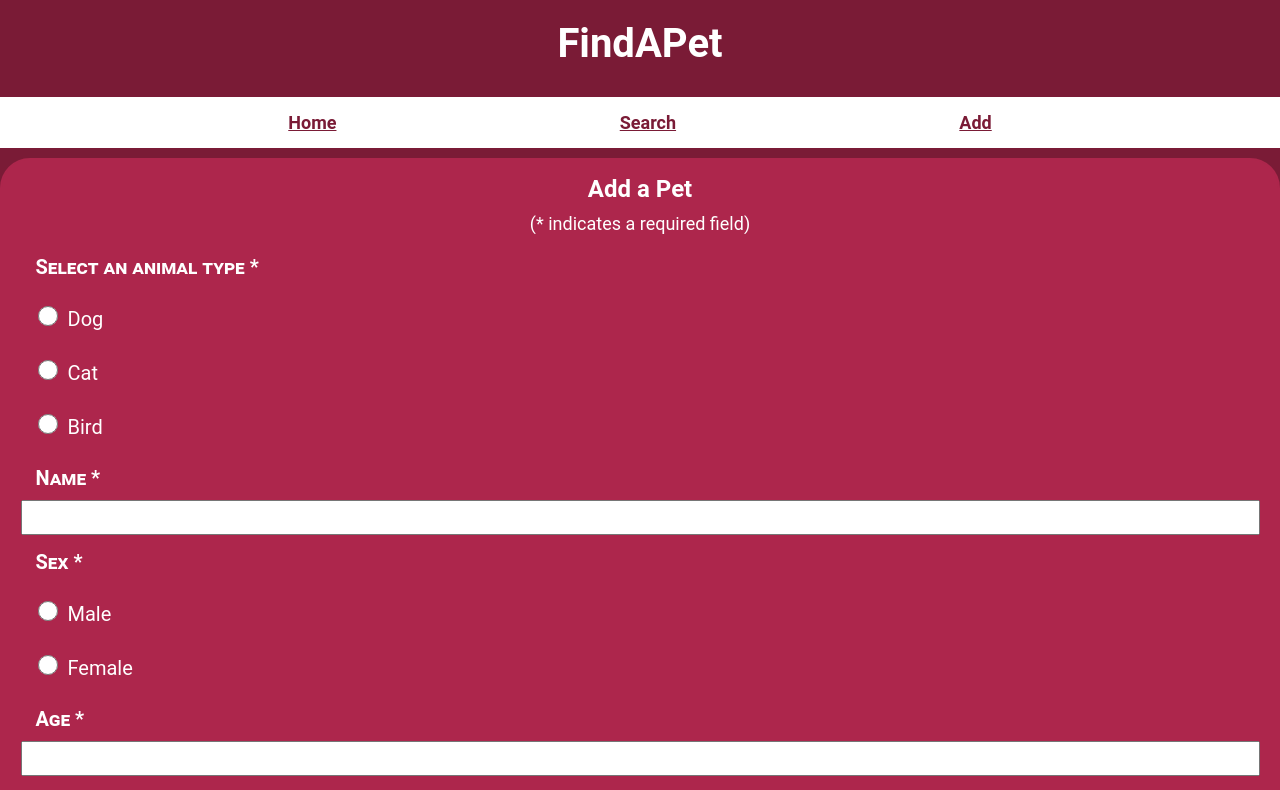
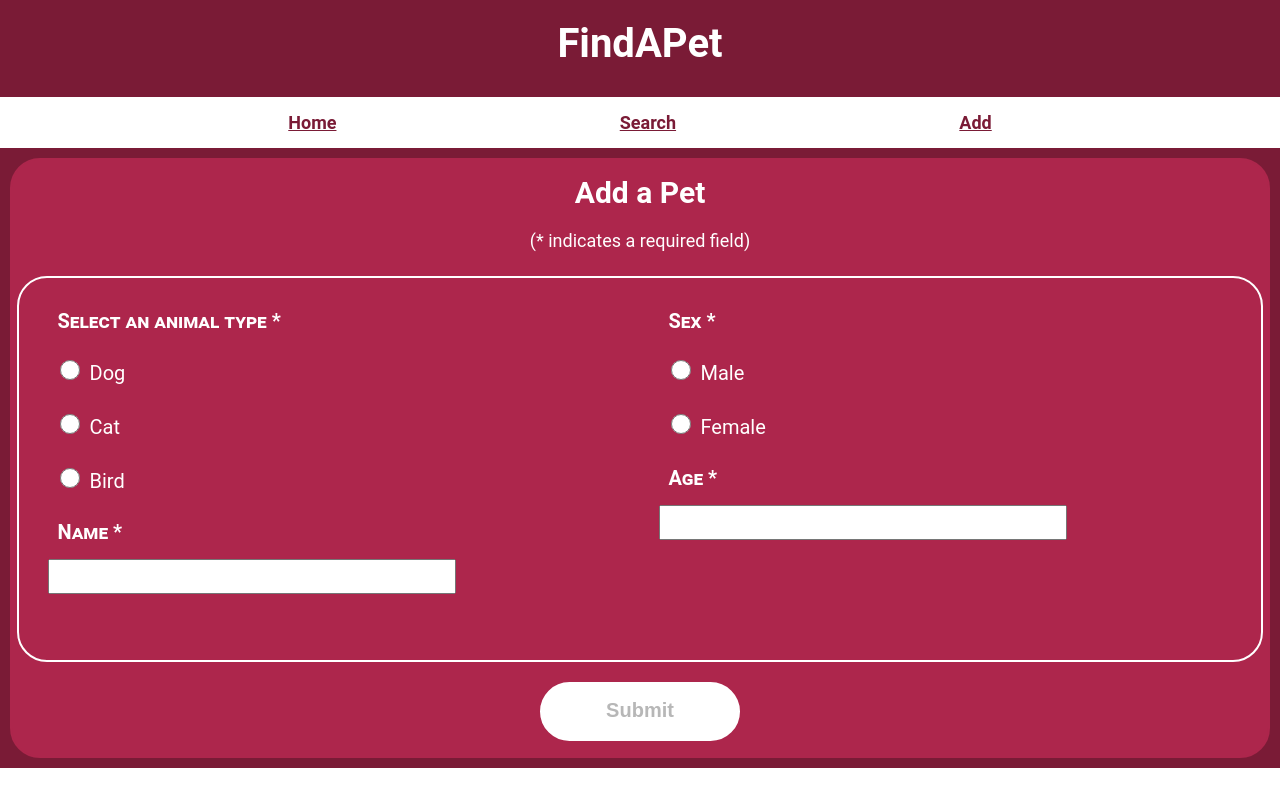
Before and after one commit to Lmcmaaser/findapet-client, a React (Create React App) app: page /add in a window 1280 px wide. Shown: the top 790 px of the page. Built offline with nearby package versions, Linux system fonts and the light colour scheme; no server answers.

Commit message:
add styling complete

```diff
--- a/src/Add/Add.css
+++ b/src/Add/Add.css
@@ -1,26 +1,42 @@
 .add-form {
   display: flex;
   flex-direction: column;
-  justify-content: space-between;
   padding: 5px;
   background-color: #AD264C;
   border: 2px solid #AD264C;
   border-radius: 30px;
+  margin-left: 10px;
+  margin-right: 10px;
   color: white;
+  height: 600px;
 }
 
 h2 {
   text-align: center;
   color: white;
+  font-size: 30px;
 }
 .required {
   text-align: center;
   font-size: 18px;
+  margin: 10px;
+}
+
+.fieldset_wrap {
+  margin-top: 15px;
+  margin-bottom: 10px;
+  display: flex;
+  flex-direction: row;
+  height: 400px;
+  padding: 10px;
+  border: 2px solid white;
+  border-radius: 30px;
 }
 
 fieldset {
   display: flex;
   flex-direction: column;
+  text-align: left;
   font-size: 18px;
   padding-top: 0.35em;
   padding-bottom: 0.35em;
@@ -28,8 +44,8 @@ fieldset {
   padding-right: 0.75em;
   border: none;
   margin: 0px;
+  width: 50%;
 }
-
 legend {
   display: none;
 }
@@ -73,27 +89,27 @@ input[type=radio] {
 input[type=text] {
   /* margin: 5px; */
   padding: 5px 5px 5px 10px;
-  /* width: 40%; */
+  width: 70%;
   height: 40px;
   font-size: 18px;
 }
 
 label {
-  /* margin: 5px; */
   padding: 10px;
   font-size: 20px;
 }
 
 button.submit-button {
+  display: flex;
+  align-self: center;
+  justify-content: center;
   border-radius: 30px;
   border: 2px solid white;
-  display: block;
-  font-size: 12px;
+  background-color: white;
+  font-size: 20px;
   font-weight: bold;
   height: 60px;
-  padding: 8px;
-  text-align: center;
-  width: 60px;
-  margin: 10px 20px 10px auto;
-  background-color: white;
+  padding-top: 15px;
+  width: 200px;
+  margin: 10px;
 }
--- a/src/Add/Add.js
+++ b/src/Add/Add.js
@@ -122,12 +122,13 @@ class Add extends React.Component {
       <form className="add-form" onSubmit={event => this.handleSubmit(event)}>
         <h2>Add a Pet</h2>
         <div className="required">(*  indicates a required field)</div>
-        <fieldset>
             {this.state.submitted && (
               <ValidationSuccess message={successMessage}
                 changeMessage={this.changeMessage}
                className="successMessage"/>
             )}
+        <div className="fieldset_wrap">
+          <fieldset>
             <legend>Add Form</legend>
               <label className="main-label" htmlFor="pet_type">
                 Select an animal type *
@@ -187,7 +188,9 @@ class Add extends React.Component {
                   {this.state.name.touched && (
                     <ValidationError message={nameError} id="nameError"/>
                   )}
-
+          </fieldset>
+          <fieldset>
+            <legend>Add Form Second Half</legend>
               <label className="main-label" htmlFor="sex">
                 Sex *
               </label>
@@ -229,7 +232,8 @@ class Add extends React.Component {
                 {this.state.age.touched && (
                   <ValidationError message={ageError} />
                 )}
-
+          </fieldset>
+        </div>
         <button
           type="submit"
           className="submit-button"
@@ -242,7 +246,6 @@ class Add extends React.Component {
         >
           Submit
         </button>
-        </fieldset>
       </form>
     )
   }
--- a/src/Delete/Delete.css
+++ b/src/Delete/Delete.css
@@ -37,7 +37,7 @@ h2 {
   border-radius: 10px;
 }
 
-button.submit-button {
+/* button.submit-button {
   border-radius: 20px;
   border: 2px solid white;
   display: block;
@@ -48,7 +48,7 @@ button.submit-button {
   text-align: center;
   width: 90px;
   margin: 20px 20px 20px auto;
-}
+} */
 
 @media screen and (max-width: 530px) {
   .section {
--- a/src/Search/Search.css
+++ b/src/Search/Search.css
@@ -1,7 +1,7 @@
 .search-form {
   display: flex;
   flex-direction: column;
-  justify-content: space-between;
+  justify-content: center;
   padding: 20px;
   background-color: #AD264C;
   border: 2px solid #AD264C;
@@ -30,7 +30,6 @@ h5 {
 
 fieldset {
   display: flex;
-  flex-direction: column;
   font-size: 18px;
   padding-top: 0.35em;
   padding-bottom: 0.35em;
@@ -103,9 +102,9 @@ input[type=checkbox] {
   margin: 5px;
 }
 input[type=text] {
-  /* margin: 5px; */
+  margin: 5px;
   padding: 5px 5px 5px 10px;
-  /* width: 40%; */
+  width: 40%;
   height: 35px;
 }
 
--- a/src/Update/Update.css
+++ b/src/Update/Update.css
@@ -1,7 +1,7 @@
 .update-form {
   display: flex;
   flex-direction: column;
-  justify-content: space-between;
+  justify-content: center;
   padding: 20px;
   background-color: #AD264C;
   border: 2px solid #AD264C;
@@ -27,9 +27,8 @@ h4 {
 
 
 fieldset {
+  background-color: #AD264C;
   display: flex;
-  flex-direction: column;
-  background-color: #AD264C;
   font-size: 18px;
   padding-top: 0.35em;
   padding-bottom: 0.35em;
@@ -72,9 +71,7 @@ legend {
 }
 
 input[type=text] {
-  /* margin: 5px; */
   padding: 5px 5px 5px 10px;
-  /* width: 40%; */
   height: 35px;
   font-size: 18px;
 }
```
Lines whose indentation alone changed are shown as unchanged.
